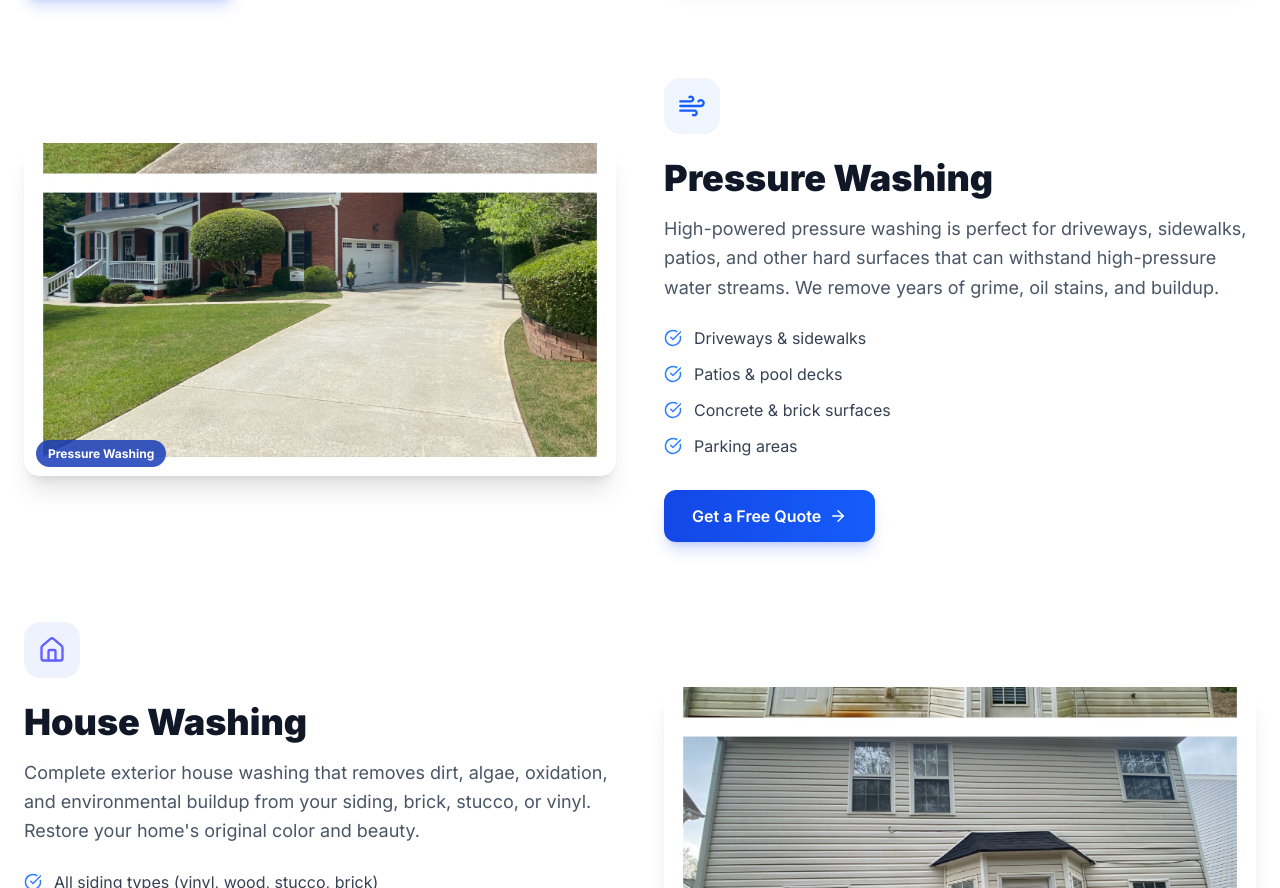
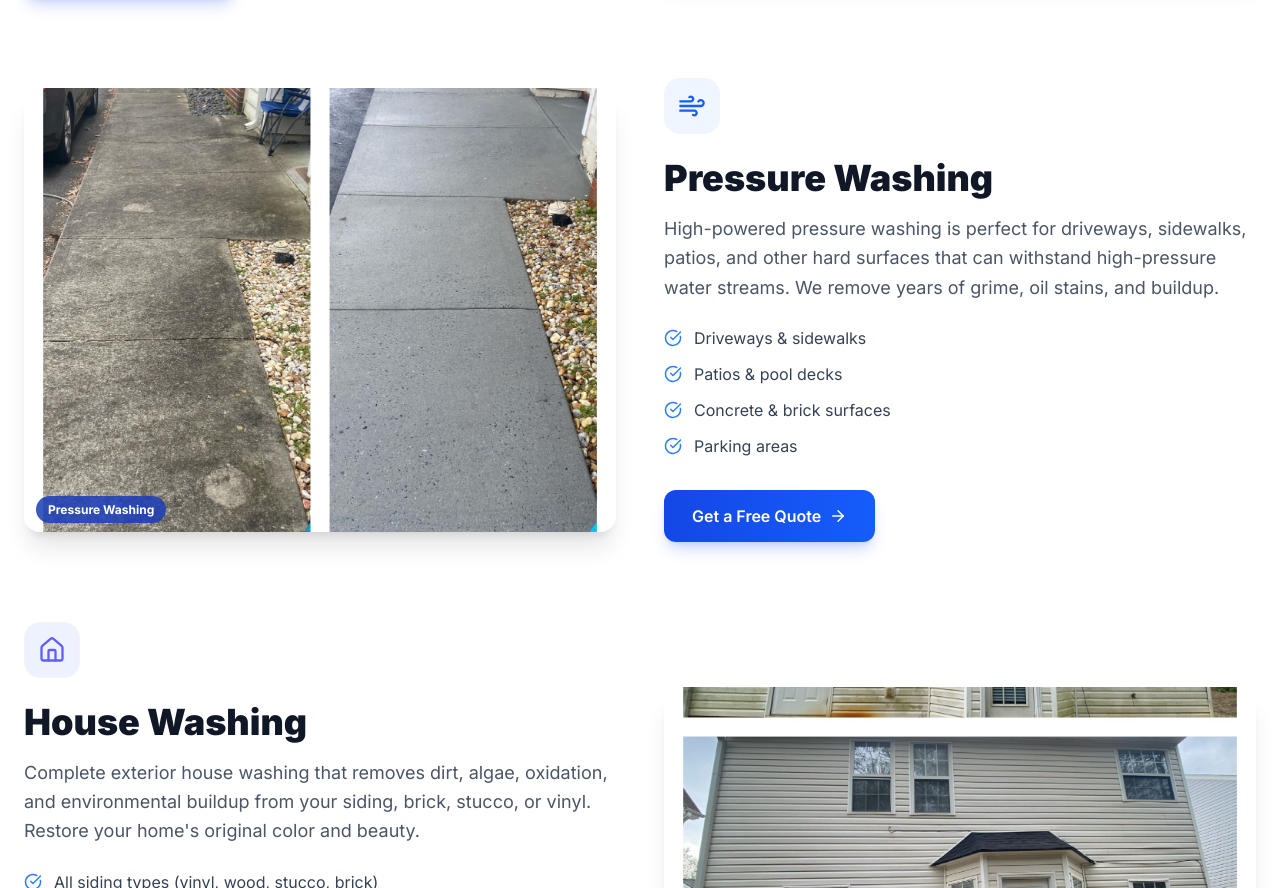
Before and after one commit to legacyproperties90-code/altitude-service-solutions, a Next.js app: page /en/residential in a window 1280 px wide. Shown: the part 919-1807 px from the top of the page. Built offline with nearby package versions, Linux system fonts and the light colour scheme; no server answers.

Commit message:
feat: replace pressure washing photo with foto10 (driveway before/after)

```diff
--- a/src/app/[lang]/residential/page.tsx
+++ b/src/app/[lang]/residential/page.tsx
@@ -29,7 +29,7 @@ const bgs    = ["bg-sky-50","bg-blue-50","bg-indigo-50","bg-emerald-50","bg-oran
 */
 const photos = [
   { src: "/svc_soft_washing.jpg",    pos: "center 50%",  type: "sidebyside" },  // side-by-side portrait → shows both
-  { src: "/svc_pressure_washing.jpg",pos: "50% 100%",    type: "stacked"    },  // stacked → show bottom (after=clean driveway)
+  { src: "/foto10.jpg",              pos: "75% 50%",     type: "sidebyside" },  // side-by-side → show clean right side
   { src: "/svc_house_washing.jpg",   pos: "50% 100%",    type: "stacked"    },  // stacked → show bottom (after=clean siding)
   { src: "/nueva2.jpg",              pos: "75% 40%",     type: "sidebyside" },  // roof/gutter side-by-side
   { src: "/svc_fence_deck.jpg",      pos: "50% 100%",    type: "stacked"    },  // stacked → show bottom (after=restored fence)
```
Also changed, not shown: public/foto10.jpg (added).
